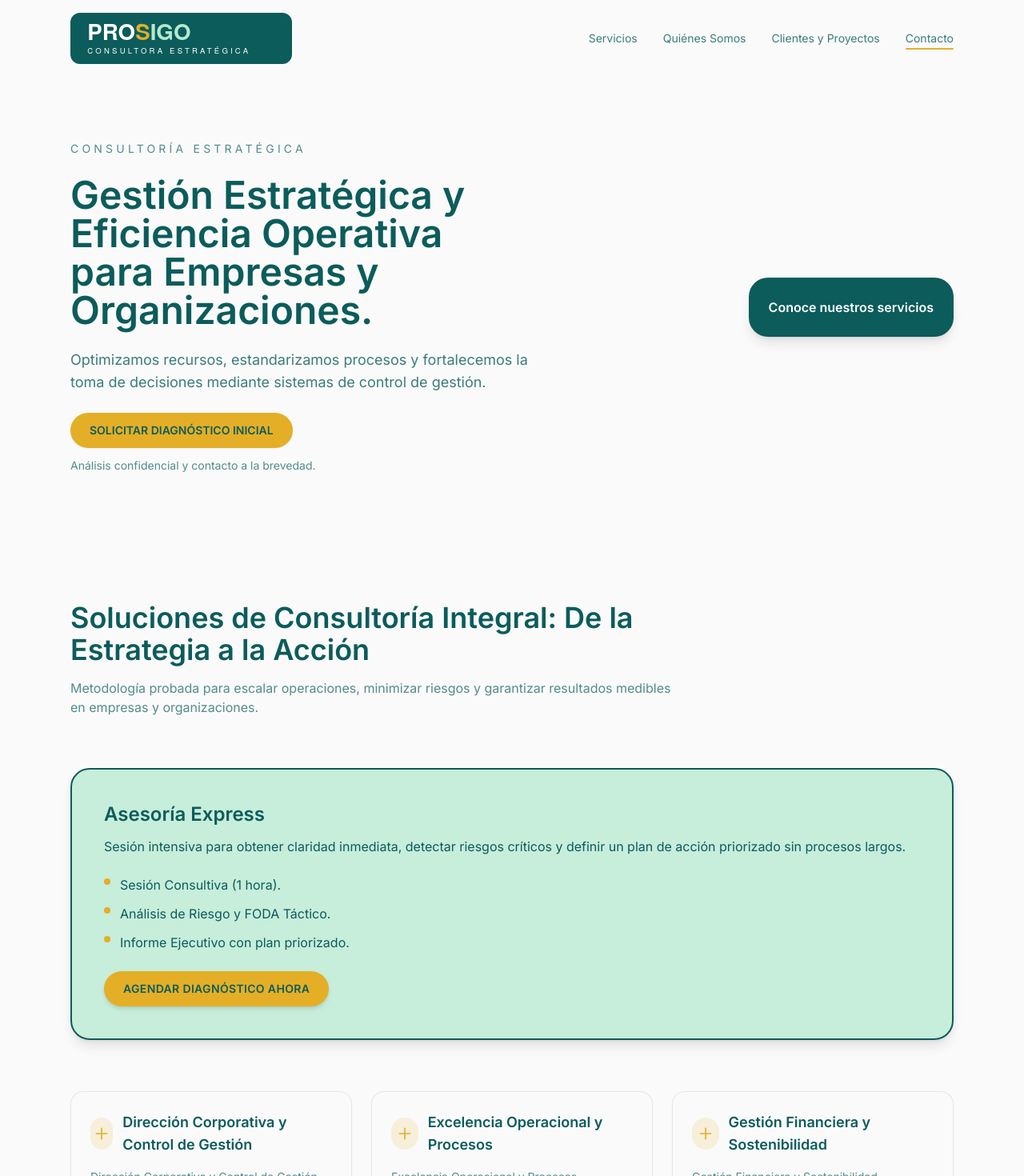
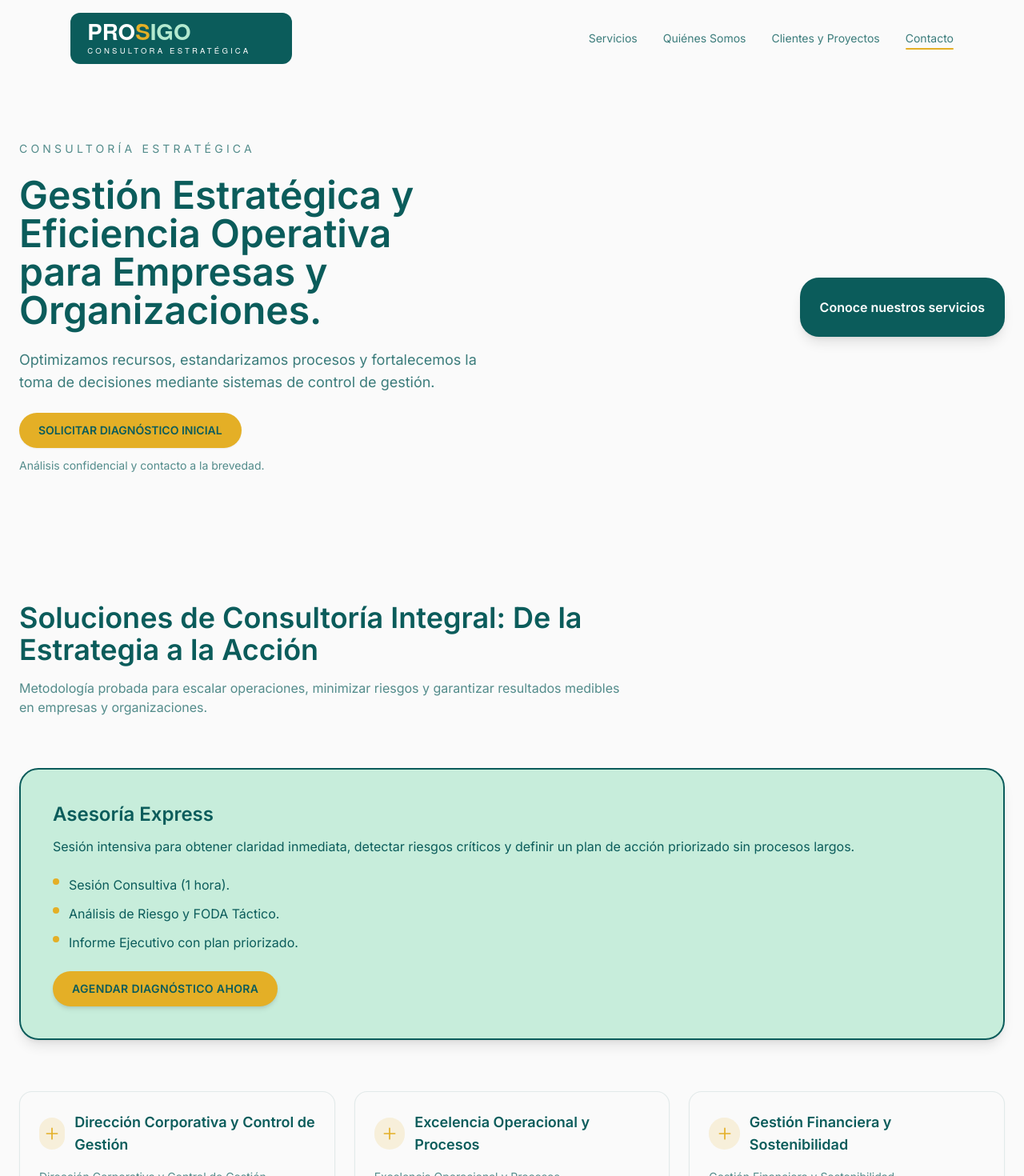
Before and after one commit to medinabenjamin/landing_page_test, a Next.js app: page / in a window 1280 px wide. Shown: the top 1470 px of the page at 80% size. Built offline with nearby package versions, Linux system fonts and the light colour scheme.

Commit message:
Expand landing page content width

```diff
--- a/src/components/ClientsSection.tsx
+++ b/src/components/ClientsSection.tsx
@@ -46,7 +46,7 @@ export default function ClientsSection() {
       data-section="clientes"
       className="scroll-mt-24 bg-base"
     >
-      <div className="mx-auto flex max-w-6xl flex-col gap-12 px-6 py-20">
+      <div className="mx-auto flex max-w-[83rem] flex-col gap-12 px-6 py-20">
         <Reveal className="max-w-3xl" sectionId="clientes">
           <h2 className="text-3xl font-semibold text-[#0B5C5B] md:text-4xl">
             Clientes y Proyectos
--- a/src/components/ContactSection.tsx
+++ b/src/components/ContactSection.tsx
@@ -22,7 +22,7 @@ export default function ContactSection() {
       data-section="contacto"
       className="scroll-mt-24 bg-base"
     >
-      <div className="mx-auto max-w-6xl px-6 py-20">
+      <div className="mx-auto max-w-[83rem] px-6 py-20">
         <Reveal className="space-y-10" sectionId="contacto">
           <div className="space-y-3">
             <p className="text-sm font-semibold uppercase tracking-[0.3em] text-[#0B5C5B]">
--- a/src/components/Footer.tsx
+++ b/src/components/Footer.tsx
@@ -1,7 +1,7 @@
 export default function Footer() {
   return (
     <footer className="border-t border-[#B3E9CF] bg-[#0B5C5B]">
-      <div className="mx-auto flex max-w-6xl flex-col items-center justify-between gap-4 px-6 py-8 text-sm text-[#FAFAFA] md:flex-row">
+      <div className="mx-auto flex max-w-[83rem] flex-col items-center justify-between gap-4 px-6 py-8 text-sm text-[#FAFAFA] md:flex-row">
         <span className="font-semibold text-[#FAFAFA]">
           PROSIGO Consulting
         </span>
--- a/src/components/Hero.tsx
+++ b/src/components/Hero.tsx
@@ -8,7 +8,7 @@ export default function Hero() {
       data-section="hero"
       className="scroll-mt-24 bg-base text-brand"
     >
-      <div className="mx-auto flex max-w-6xl flex-col gap-10 px-6 py-20 md:flex-row md:items-center md:justify-between">
+      <div className="mx-auto flex max-w-[83rem] flex-col gap-10 px-6 py-20 md:flex-row md:items-center md:justify-between">
         <Stagger
           className="max-w-xl space-y-6"
           delayChildren={0.05}
--- a/src/components/ServicesSection.tsx
+++ b/src/components/ServicesSection.tsx
@@ -57,7 +57,7 @@ export default function ServicesSection() {
       data-section="servicios"
       className="scroll-mt-24 bg-base"
     >
-      <div className="mx-auto flex max-w-6xl flex-col gap-16 px-6 py-20">
+      <div className="mx-auto flex max-w-[83rem] flex-col gap-16 px-6 py-20">
         <Reveal className="max-w-3xl" sectionId="servicios">
           <h2 className="text-3xl font-semibold text-brand md:text-4xl">
             Soluciones de Consultoría Integral: De la Estrategia a la Acción
--- a/src/components/TeamSection.tsx
+++ b/src/components/TeamSection.tsx
@@ -51,7 +51,7 @@ export default function TeamSection() {
       data-section="equipo"
       className="scroll-mt-24 bg-base"
     >
-      <div className="mx-auto flex max-w-6xl flex-col gap-12 px-6 py-20">
+      <div className="mx-auto flex max-w-[83rem] flex-col gap-12 px-6 py-20">
         <Reveal className="max-w-3xl" sectionId="equipo">
           <h2 className="text-3xl font-semibold text-[#0B5C5B] md:text-4xl">
             Liderazgo y Equipo Multidisciplinario
```
